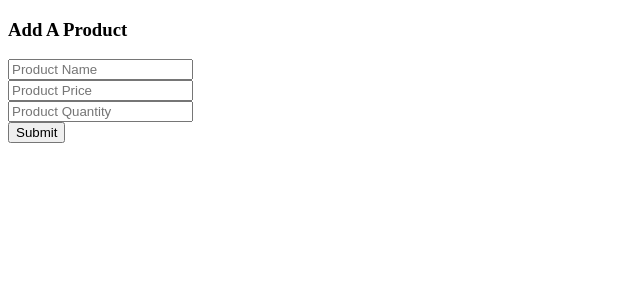
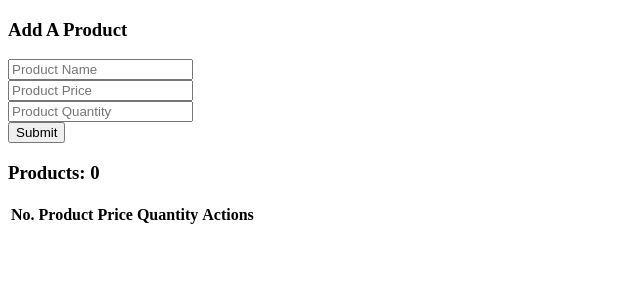
Before and after one commit to shafrinahamed0007/M38-Context_API_AND_CustomHook, a React (Vite) app: page / in a window 1280 px wide. Shown: the top 300 px of the page, without its empty margins (0-640 px from the left). Built offline with nearby package versions, Linux system fonts and the light colour scheme.

Commit message:
Display form data in a table and form error handle

```diff
--- a/src/components/Productmanagement/ProductForm.jsx
+++ b/src/components/Productmanagement/ProductForm.jsx
@@ -1,6 +1,7 @@
-import React from "react";
+import React, { useState } from "react";
 
-const ProductForm = () => {
+const ProductForm = ({ handleAddProduct }) => {
+  const [error, setError] = useState("");
   const handleProductSubmit = (e) => {
     e.preventDefault();
     const name = e.target.name.value;
@@ -9,12 +10,34 @@
 
     // console.log(name, price, quantity);
 
+    // validation
+    if (name.length === 0) {
+      setError("Please provide a product name");
+      return;
+    } else if (price.length) {
+      setError("Please Provide a  price");
+       return;
+    } else if (price < 0) {
+      setError("Price can not be negative");
+       return;
+    } else if (quantity.length === 0) {
+      setError("Please provide a quantity");
+       return;
+    } else if (quantity < 0) {
+      setError("Quantity can not be negative");
+       return;
+    } else {
+      setError("");
+    }
+
     const newProduct = {
       name,
       price,
       quantity,
     };
-    console.log(newProduct);
+    // console.log(newProduct);
+
+    handleAddProduct(newProduct);
   };
   return (
     <div>
@@ -22,12 +45,15 @@
       <form onSubmit={handleProductSubmit}>
         <input type="text" name="name" placeholder="Product Name" />
         <br />
-        <input type="number" name="price" placeholder="Product Price" />
+        <input type="text" name="price" placeholder="Product Price" />
         <br />
-        <input type="number" name="quantity" placeholder="Product Quantity" />
+        <input type="text" name="quantity" placeholder="Product Quantity" />
         <br />
         <input type="submit" value="Submit" />
       </form>
+      <p style={{ color: "red" }}>
+        <small>{error}</small>
+      </p>
     </div>
   );
 };
--- a/src/components/Productmanagement/ProductManagement.jsx
+++ b/src/components/Productmanagement/ProductManagement.jsx
@@ -1,13 +1,18 @@
-import React from 'react';
-import ProductForm from './ProductForm';
-import ProductTable from './ProductTable';
+import { useState } from "react";
+import ProductForm from "./ProductForm";
+import ProductTable from "./ProductTable";
 
 const ProductManagement = () => {
+  const [products, setProducts] = useState([]);
+  const handleAddProduct = (newProduct) => {
+    const newProducts = [...products, newProduct];
+    setProducts(newProducts);
+  };
+
   return (
     <div>
-      <ProductForm />
-      <ProductTable />
-
+      <ProductForm handleAddProduct={handleAddProduct} />
+      <ProductTable products={products} />
     </div>
   );
 };
--- a/src/components/Productmanagement/ProductTable.jsx
+++ b/src/components/Productmanagement/ProductTable.jsx
@@ -1,9 +1,31 @@
-import React from 'react';
+import React from "react";
 
-const ProductTable = () => {
+const ProductTable = ({ products }) => {
   return (
     <div>
-
+      <h3>Products: {products.length}</h3>
+      <table>
+        <thead>
+          <tr>
+            <th>No.</th>
+            <th>Product</th>
+            <th>Price</th>
+            <th>Quantity</th>
+            <th>Actions</th>
+          </tr>
+        </thead>
+        <tbody>
+          {products.map((product, index) => (
+            <tr key={index}>
+              <td>{index+1}</td>
+              <td>{product.name}</td>
+              <td>{product.price}</td>
+              <td>{product.quantity}</td>
+              <td></td>
+            </tr>
+          ))}
+        </tbody>
+      </table>
     </div>
   );
 };
```
